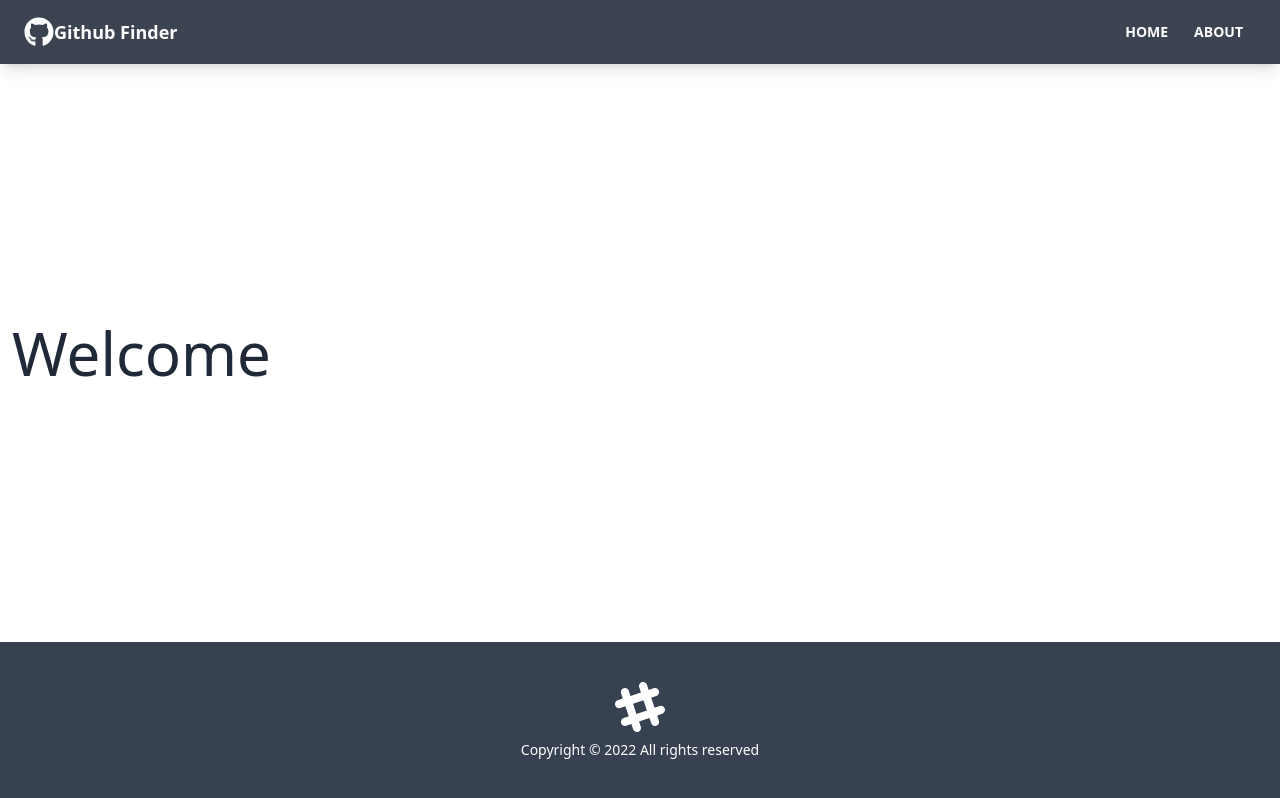
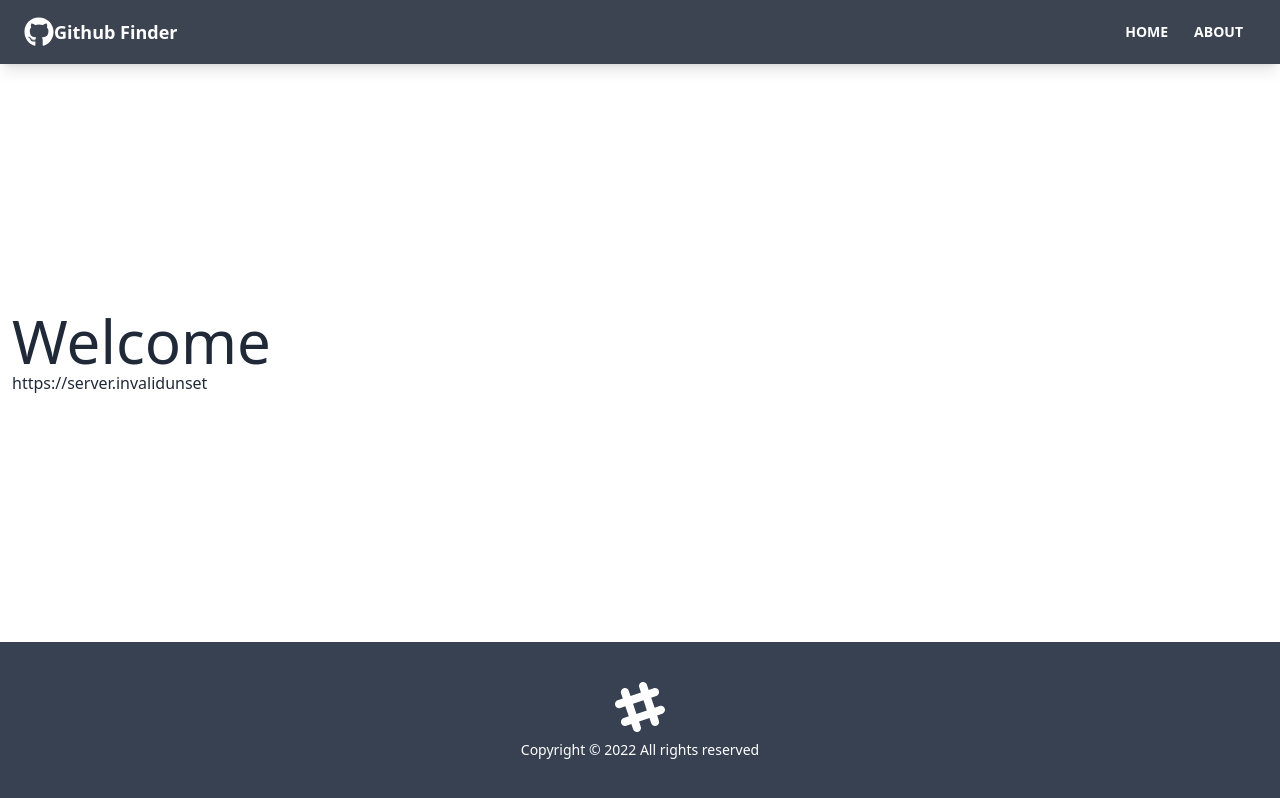
Before and after one commit to legendkong/github-finder, a React (Create React App) app: page / in a window 1280 px wide. Built offline with nearby package versions, Linux system fonts and the light colour scheme; no server answers; the HTML template or start-up script is replaced by a standard one.

Commit message:
Added .env

```diff
--- a/src/pages/Home.jsx
+++ b/src/pages/Home.jsx
@@ -4,6 +4,8 @@ function Home() {
    return (
       <div>
          <h1 className="text-6xl">Welcome</h1>
+         {process.env.REACT_APP_GITHUB_URL}
+         {process.env.REACT_APP_GITHUB_TOKEN}
       </div>
    )
 }
```
Also changed, not shown: 1 other file (tests, documents, lock files or other folders).
